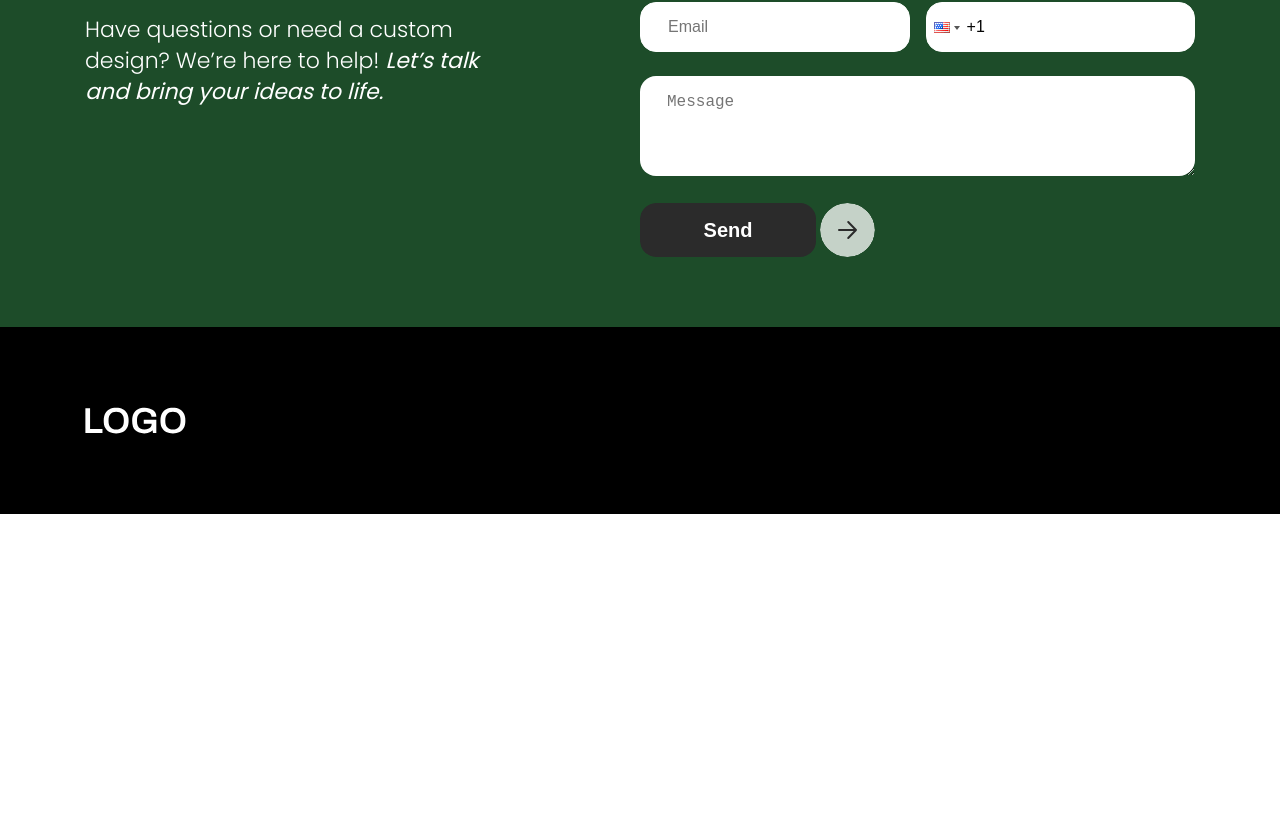
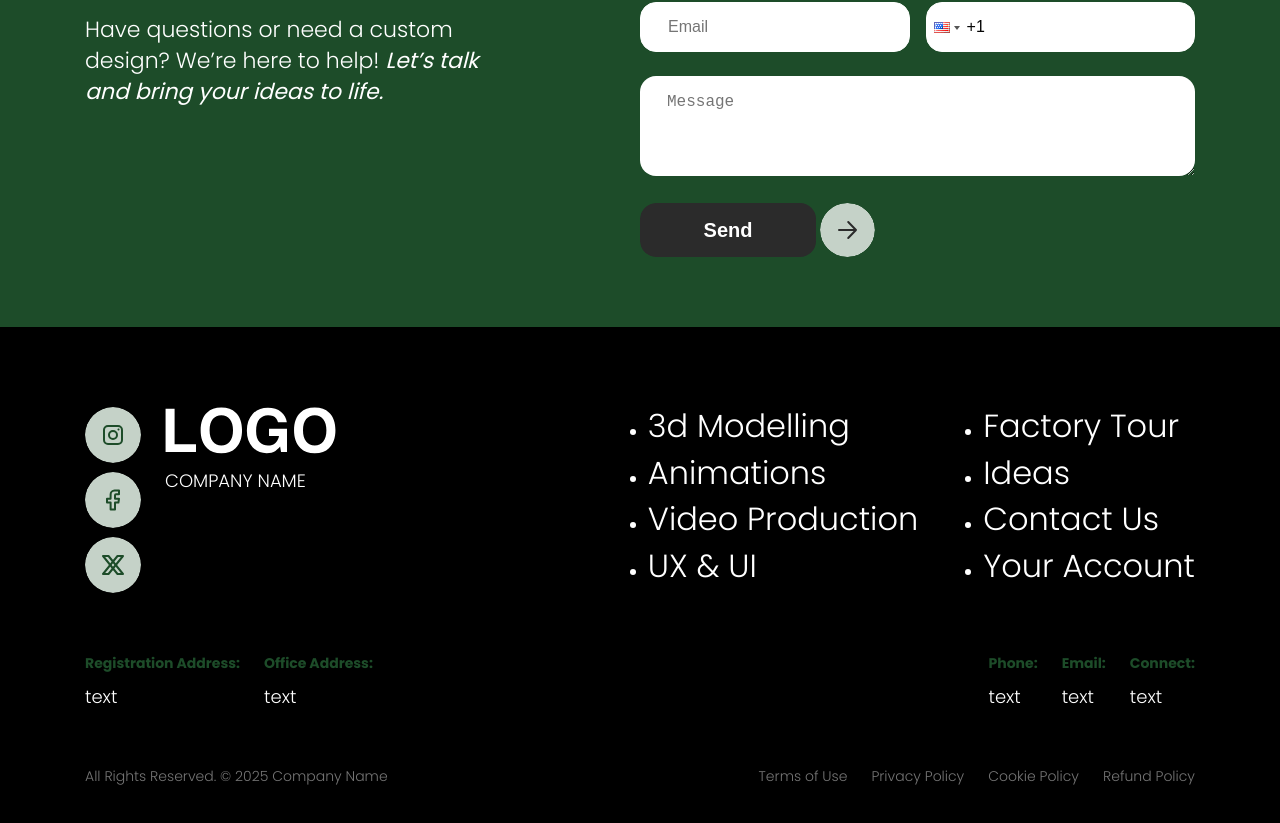
Before and after one commit to born2bemedia/3dellium-front, a Next.js app: page / in a window 1280 px wide. Shown: the part 4954-5777 px from the top of the page. Before the commit the page ends 5468 px from the top, so only its background shows below. Built offline with nearby package versions, Linux system fonts and the light colour scheme; no server answers.

Commit message:
added footer

```diff
--- a/src/components/FeaturedProducts/FeaturedProducts.jsx
+++ b/src/components/FeaturedProducts/FeaturedProducts.jsx
@@ -44,7 +44,7 @@ async function fetchLatestProductsFromCategories(categorySlugs) {
     }
 
     const productsData = await productsRes.json();
-    console.log(productsData);
+    //console.log(productsData);
 
     // Return the latest 4 products
     return productsData.docs;
--- a/src/components/Footer/Footer.jsx
+++ b/src/components/Footer/Footer.jsx
@@ -1,17 +1,103 @@
 import React from "react";
 import styles from "./Footer.module.scss";
 import Link from "next/link";
-import FacebookIcon from "@/icons/socials/FacebookIcon";
-import XIcon from "@/icons/socials/XIcon";
-import InstagramIcon from "@/icons/socials/InstagramIcon";
+import InstagramFooter from "@/icons/socials/InstagramFooter";
+import FacebookFooter from "@/icons/socials/FacebookFooter";
+import { XFooter } from "@/icons/socials/XFooter";
 
 const Footer = () => {
+
+  const currentYear = new Date().getFullYear();
+
   return (
     <footer className={styles.footer}>
       <div className="_container">
-        <Link href="/">
-          <img src="/images/logo.svg" alt="Logo" />
-        </Link>
+        <div className={styles.mainRow}>
+          <div className={styles.soc}>
+            <Link href="#" target="_blank">
+              <InstagramFooter />
+            </Link>
+            <Link href="#" target="_blank">
+              <FacebookFooter />
+            </Link>
+            <Link href="#" target="_blank">
+              <XFooter />
+            </Link>
+          </div>
+          <div className={styles.compamy}>
+            <Link href="/">
+              <img src="/images/logo.svg" alt="Logo" />
+            </Link>
+            <h2>Company Name</h2>
+          </div>
+          <nav>
+            <ul>
+              <li>
+                <Link href="/3d-modelling">3d Modelling</Link>
+              </li>
+              <li>
+                <Link href="#">Animations</Link>
+              </li>
+              <li>
+                <Link href="#">Video Production</Link>
+              </li>
+              <li>
+                <Link href="#">UX & UI</Link>
+              </li>
+            </ul>
+            <ul>
+              <li>
+                <Link href="#">Factory Tour</Link>
+              </li>
+              <li>
+                <Link href="#">Ideas</Link>
+              </li>
+              <li>
+                <Link href="#">Contact Us</Link>
+              </li>
+              <li>
+                <Link href="#">Your Account</Link>
+              </li>
+            </ul>
+          </nav>
+        </div>
+        <div className={styles.contactsRow}>
+          <div className={styles.col1}>
+            <div>
+              <h3>Registration Address:</h3>
+              <p>text</p>
+            </div>
+            <div>
+              <h3>Office Address:</h3>
+              <p>text</p>
+            </div>
+          </div>
+          <div className={styles.col2}>
+            <div>
+              <h3>Phone:</h3>
+              <Link href="#">text</Link>
+            </div>
+            <div>
+              <h3>Email:</h3>
+              <Link href="#">text</Link>
+            </div>
+            <div>
+              <h3>Connect:</h3>
+              <Link href="#">text</Link>
+            </div>
+          </div>
+        </div>
+        <div className={styles.legalRow}>
+          <p className={styles.copy}>
+            All Rights Reserved. © {currentYear} Company Name
+          </p>
+          <nav>
+            <Link href="#">Terms of Use</Link>
+            <Link href="#">Privacy Policy</Link>
+            <Link href="#">Cookie Policy</Link>
+            <Link href="#">Refund Policy</Link>
+          </nav>
+        </div>
       </div>
     </footer>
   );
--- a/src/components/Footer/Footer.module.scss
+++ b/src/components/Footer/Footer.module.scss
@@ -6,9 +6,154 @@
   * {
     color: #fff;
   }
-  .row {
-    .col1 {
-      border-bottom: 1px solid #f2f2f24d;
+  .mainRow {
+    width: 100%;
+    display: flex;
+    gap: rem(24);
+    @media (max-width: rem(992)) {
+      flex-direction: column;
+      position: relative;
+      gap: rem(40);
+    }
+    .soc {
+      display: flex;
+      flex-direction: column;
+      gap: rem(6);
+      @media (max-width: rem(992)) {
+        position: absolute;
+        right: 0;
+        top: rem(125);
+      }
+    }
+    .compamy {
+      width: 40%;
+      @media (max-width: rem(992)) {
+        width: 100%;
+      }
+      h2 {
+        color: #fff;
+        margin-top: rem(16);
+        font-size: rem(18);
+        font-weight: 300;
+        line-height: 1.2;
+        text-align: left;
+        text-transform: uppercase;
+      }
+    }
+    nav {
+      flex-grow: 1;
+      display: flex;
+      justify-content: flex-end;
+      gap: rem(65);
+      @media (max-width: rem(992)) {
+        flex-direction: column;
+        gap: rem(24);
+      }
+      ul {
+        list-style-type: disc;
+        display: flex;
+        flex-direction: column;
+        gap: rem(8);
+        @media (max-width: rem(992)) {
+          padding-left: rem(18);
+        }
+        li {
+          list-style-type: disc;
+          a {
+            color: #fff;
+            font-size: rem(32);
+            font-weight: 300;
+            line-height: 1.2;
+            text-align: left;
+            @media (max-width: rem(992)) {
+              font-size: rem(18);
+            }
+          }
+        }
+      }
+    }
+  }
+  .contactsRow {
+    display: flex;
+    justify-content: space-between;
+    margin: rem(60) 0;
+    @media (max-width: rem(992)) {
+      flex-direction: column;
+      gap: rem(24);
+      margin: rem(40) 0;
+    }
+    > div {
+      display: flex;
+      gap: rem(24);
+      @media (max-width: rem(992)) {
+        justify-content: space-between;
+        width: 100%;
+      }
+      &.col2 {
+        justify-content: flex-end;
+        @media (max-width: rem(992)) {
+          justify-content: space-between;
+        }
+      }
+      > div {
+        h3 {
+          margin-bottom: rem(16);
+          font-size: rem(14);
+          font-weight: 700;
+          line-height: 1;
+          text-align: left;
+          color: #1d4c29;
+        }
+        p,
+        a {
+          color: #fff;
+          font-size: rem(18);
+          font-weight: 300;
+          line-height: 1.2;
+          text-align: left;
+        }
+      }
+    }
+  }
+  .legalRow {
+    display: flex;
+    justify-content: space-between;
+    @media (max-width: rem(992)) {
+      flex-direction: column-reverse;
+      gap: rem(24);
+    }
+    p {
+      color: #757575;
+      font-size: rem(14);
+      font-weight: 300;
+      line-height: 1.2;
+      text-align: left;
+      @media (max-width: rem(992)) {
+        width: 100%;
+      }
+    }
+    nav {
+      display: flex;
+      justify-content: flex-end;
+      gap: rem(24);
+      @media (max-width: rem(992)) {
+        flex-wrap: wrap;
+        justify-content: flex-start;
+        column-gap: 0;
+      }
+      a {
+        color: #757575;
+        font-size: rem(14);
+        font-weight: 300;
+        line-height: 1.2;
+        text-align: left;
+        &:hover {
+          color: #fff;
+        }
+        @media (max-width: rem(992)) {
+          width: 50%;
+        }
+      }
     }
   }
 }
--- /dev/null
+++ b/src/icons/socials/FacebookFooter.jsx
@@ -0,0 +1,30 @@
+import React from "react";
+
+const FacebookFooter = () => {
+  return (
+    <svg
+      width="56"
+      height="56"
+      viewBox="0 0 56 56"
+      fill="none"
+      xmlns="http://www.w3.org/2000/svg"
+    >
+      <g clip-path="url(#clip0_180_3044)">
+        <rect width="56" height="56" rx="28" fill="#C5D2C8" />
+        <path
+          d="M34 22.2998H31.6245H30.9936C30.4504 22.2998 30.0101 22.7401 30.0101 23.2833V26.7337H34L33.4156 30.5322H30.0101V37.5H25.6225V30.5322H22V26.7337H25.5757L25.6225 23.1282L25.6159 22.4735C25.594 20.3011 27.3372 18.5222 29.5097 18.5002C29.5229 18.5001 29.5362 18.5 29.5495 18.5H34V22.2998Z"
+          stroke="#1D4C29"
+          strokeWidth="2"
+          strokeLinejoin="round"
+        />
+      </g>
+      <defs>
+        <clipPath id="clip0_180_3044">
+          <rect width="56" height="56" rx="28" fill="white" />
+        </clipPath>
+      </defs>
+    </svg>
+  );
+};
+
+export default FacebookFooter;
--- /dev/null
+++ b/src/icons/socials/InstagramFooter.jsx
@@ -0,0 +1,40 @@
+import React from "react";
+
+const InstagramFooter = () => {
+  return (
+    <svg
+      width="56"
+      height="56"
+      viewBox="0 0 56 56"
+      fill="none"
+      xmlns="http://www.w3.org/2000/svg"
+    >
+      <g clip-path="url(#clip0_180_3022)">
+        <rect width="56" height="56" rx="28" fill="#C5D2C8" />
+        <path
+          d="M33 19H23C20.7909 19 19 20.7909 19 23V33C19 35.2091 20.7909 37 23 37H33C35.2091 37 37 35.2091 37 33V23C37 20.7909 35.2091 19 33 19Z"
+          stroke="#1D4C29"
+          strokeWidth="2"
+          strokeLinejoin="round"
+        />
+        <path
+          d="M28 32C30.2091 32 32 30.2091 32 28C32 25.7909 30.2091 24 28 24C25.7909 24 24 25.7909 24 28C24 30.2091 25.7909 32 28 32Z"
+          stroke="#1D4C29"
+          strokeWidth="2"
+          strokeLinejoin="round"
+        />
+        <path
+          d="M33.5 23.5C34.0523 23.5 34.5 23.0523 34.5 22.5C34.5 21.9477 34.0523 21.5 33.5 21.5C32.9477 21.5 32.5 21.9477 32.5 22.5C32.5 23.0523 32.9477 23.5 33.5 23.5Z"
+          fill="#1D4C29"
+        />
+      </g>
+      <defs>
+        <clipPath id="clip0_180_3022">
+          <rect width="56" height="56" rx="28" fill="white" />
+        </clipPath>
+      </defs>
+    </svg>
+  );
+};
+
+export default InstagramFooter;
--- /dev/null
+++ b/src/icons/socials/XFooter.jsx
@@ -0,0 +1,34 @@
+import React from "react";
+
+export const XFooter = () => {
+  return (
+    <svg
+      width="56"
+      height="56"
+      viewBox="0 0 56 56"
+      fill="none"
+      xmlns="http://www.w3.org/2000/svg"
+    >
+      <g clip-path="url(#clip0_180_3056)">
+        <rect width="56" height="56" rx="28" fill="#C5D2C8" />
+        <path
+          d="M32.5 19H38L23.5 37H18L32.5 19Z"
+          stroke="#1D4C29"
+          strokeWidth="2"
+          strokeLinejoin="round"
+        />
+        <path
+          d="M23.5 19H18L32.5 37H38L23.5 19Z"
+          stroke="#1D4C29"
+          strokeWidth="2"
+          strokeLinejoin="round"
+        />
+      </g>
+      <defs>
+        <clipPath id="clip0_180_3056">
+          <rect width="56" height="56" rx="28" fill="white" />
+        </clipPath>
+      </defs>
+    </svg>
+  );
+};
```
Also changed, not shown: public/images/logo.svg.
